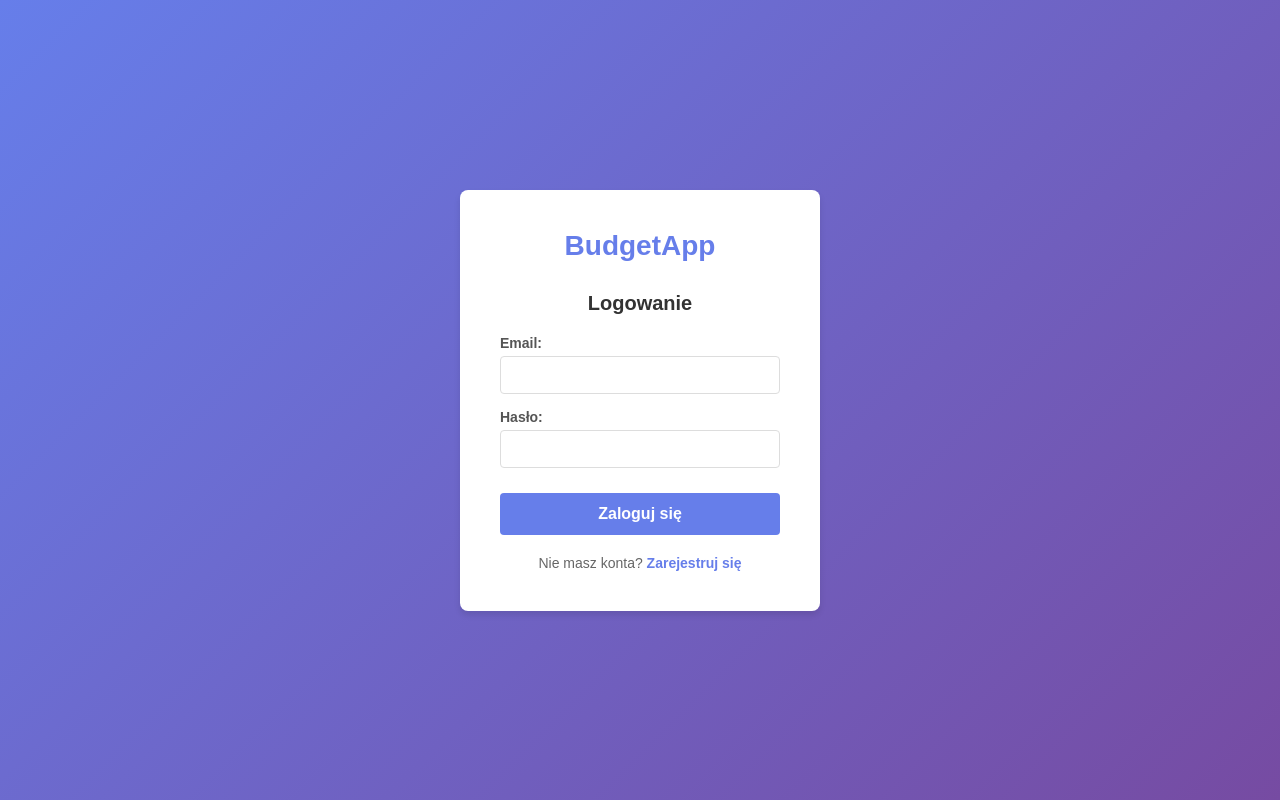
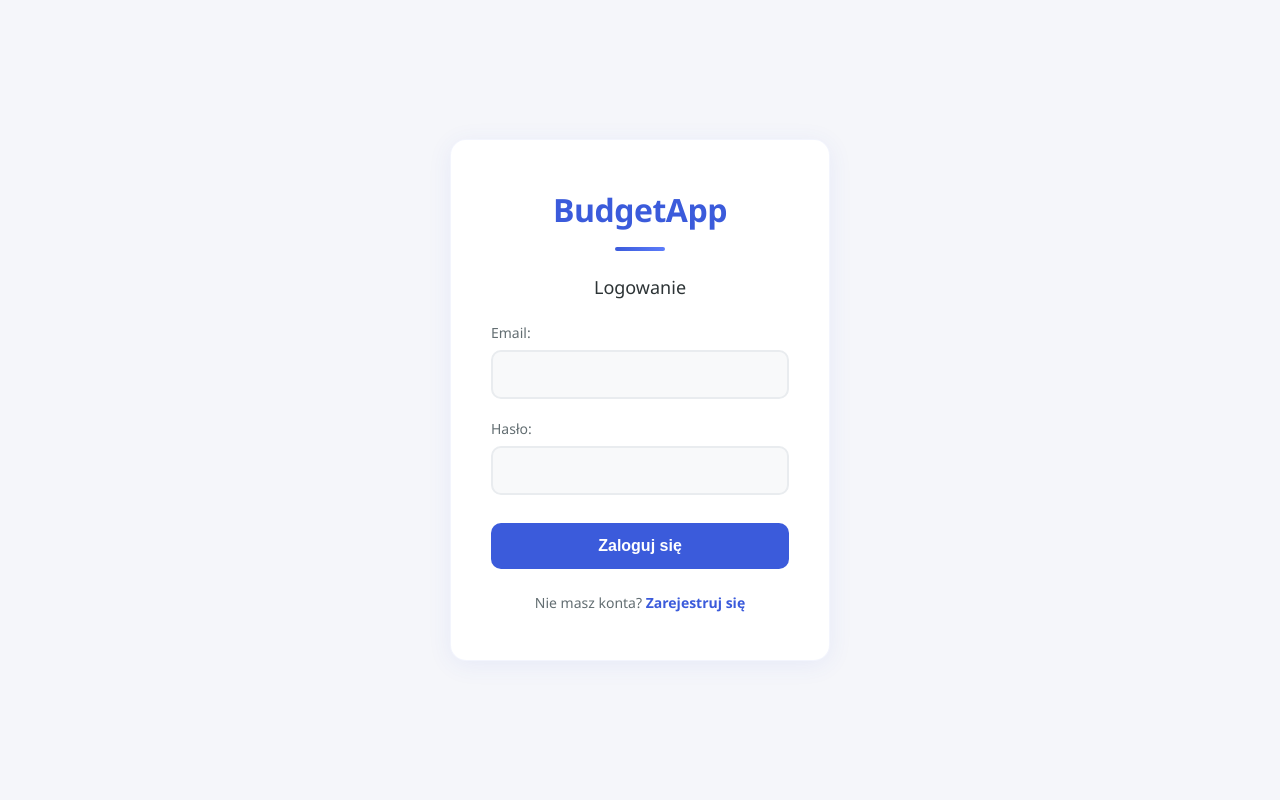
Before and after one commit to Fascodes/Financio, a PHP site: template public/views/login.html in a window 1280 px wide. Run offline with PHP 8.4, Linux system fonts and the light colour scheme; the template is opened without the code that fills it, so the values that code supplies are empty.

Commit message:
Fixed login styling and scrollbard visibility in recent transactions

```diff
--- a/public/styles/login.css
+++ b/public/styles/login.css
@@ -5,8 +5,8 @@
 }
 
 body {
-    font-family: Arial, sans-serif;
-    background: linear-gradient(135deg, #667eea 0%, #764ba2 100%);
+    font-family: 'Segoe UI', Tahoma, Geneva, Verdana, sans-serif;
+    background: #f5f6fa;
     min-height: 100vh;
     display: flex;
     justify-content: center;
@@ -15,133 +15,171 @@ body {
 
 .login-container {
     width: 100%;
-    max-width: 400px;
+    max-width: 420px;
     padding: 20px;
 }
 
 .login-box {
-    background: white;
-    padding: 40px;
-    border-radius: 8px;
-    box-shadow: 0 4px 6px rgba(0, 0, 0, 0.1);
+    background: #ffffff;
+    padding: 48px 40px;
+    border-radius: 16px;
+    box-shadow: 0 4px 24px rgba(59, 91, 219, 0.08);
+    border: 1px solid rgba(59, 91, 219, 0.06);
 }
 
 .login-box h1 {
     text-align: center;
-    color: #667eea;
-    margin-bottom: 30px;
-    font-size: 28px;
+    color: #3b5bdb;
+    margin-bottom: 8px;
+    font-size: 32px;
+    font-weight: 700;
+    letter-spacing: -0.5px;
+}
+
+.login-box h1::after {
+    content: '';
+    display: block;
+    width: 50px;
+    height: 4px;
+    background: linear-gradient(90deg, #3b5bdb, #5c7cfa);
+    margin: 16px auto 24px;
+    border-radius: 2px;
 }
 
 .login-box h2 {
     text-align: center;
-    color: #333;
-    margin-bottom: 20px;
-    font-size: 20px;
+    color: #2d3436;
+    margin-bottom: 24px;
+    font-size: 18px;
+    font-weight: 500;
 }
 
 .form-group {
-    margin-bottom: 15px;
+    margin-bottom: 20px;
 }
 
 .form-group label {
     display: block;
-    margin-bottom: 5px;
-    color: #555;
-    font-weight: 600;
+    margin-bottom: 8px;
+    color: #636e72;
+    font-weight: 500;
     font-size: 14px;
 }
 
 .form-group input {
     width: 100%;
-    padding: 10px 12px;
-    border: 1px solid #ddd;
-    border-radius: 4px;
-    font-size: 14px;
-    transition: border-color 0.3s;
+    padding: 14px 16px;
+    border: 2px solid #e9ecef;
+    border-radius: 10px;
+    font-size: 15px;
+    transition: all 0.2s ease;
+    background: #f8f9fa;
 }
 
 .form-group input:focus {
     outline: none;
-    border-color: #667eea;
-    box-shadow: 0 0 5px rgba(102, 126, 234, 0.3);
+    border-color: #3b5bdb;
+    background: #ffffff;
+    box-shadow: 0 0 0 4px rgba(59, 91, 219, 0.1);
+}
+
+.form-group input::placeholder {
+    color: #b2bec3;
 }
 
 .btn-login {
     width: 100%;
-    padding: 12px;
-    background: #667eea;
+    padding: 14px;
+    background: #3b5bdb;
     color: white;
     border: none;
-    border-radius: 4px;
+    border-radius: 10px;
     font-size: 16px;
     font-weight: 600;
     cursor: pointer;
-    transition: background 0.3s;
-    margin-top: 10px;
+    transition: all 0.2s ease;
+    margin-top: 8px;
 }
 
 .btn-login:hover {
-    background: #5568d3;
+    background: #364fc7;
+    transform: translateY(-1px);
+    box-shadow: 0 4px 12px rgba(59, 91, 219, 0.3);
 }
 
 .btn-login:active {
-    transform: scale(0.98);
+    transform: translateY(0);
+    box-shadow: none;
 }
 
 .toggle-form {
     text-align: center;
-    margin-top: 20px;
-    color: #666;
+    margin-top: 24px;
+    color: #636e72;
     font-size: 14px;
 }
 
 .toggle-form a {
-    color: #667eea;
+    color: #3b5bdb;
     text-decoration: none;
     font-weight: 600;
     cursor: pointer;
+    transition: color 0.2s;
 }
 
 .toggle-form a:hover {
+    color: #364fc7;
     text-decoration: underline;
 }
 
 .message {
-    margin-top: 15px;
-    padding: 12px;
-    border-radius: 4px;
+    margin-top: 20px;
+    padding: 14px 16px;
+    border-radius: 10px;
     text-align: center;
     font-size: 14px;
+    font-weight: 500;
     display: none;
 }
 
 .message.success {
     display: block;
-    background: #d4edda;
-    color: #155724;
-    border: 1px solid #c3e6cb;
+    background: rgba(0, 184, 148, 0.1);
+    color: #00b894;
+    border: 1px solid rgba(0, 184, 148, 0.2);
 }
 
 .message.error {
     display: block;
-    background: #f8d7da;
-    color: #721c24;
-    border: 1px solid #f5c6cb;
+    background: rgba(255, 118, 117, 0.1);
+    color: #d63031;
+    border: 1px solid rgba(255, 118, 117, 0.2);
 }
 
 @media (max-width: 480px) {
+    .login-container {
+        padding: 16px;
+    }
+
     .login-box {
-        padding: 30px 20px;
+        padding: 32px 24px;
+        border-radius: 12px;
     }
 
     .login-box h1 {
-        font-size: 24px;
+        font-size: 26px;
+    }
+
+    .login-box h2 {
+        font-size: 16px;
         margin-bottom: 20px;
     }
 
-    .login-box h2 {
-        font-size: 18px;
-        margin-bottom: 15px;
+    .form-group input {
+        padding: 12px 14px;
+    }
+
+    .btn-login {
+        padding: 12px;
     }
 }
```
Also changed, not shown: public/styles/dashboard.css (+4 -14 lines).
